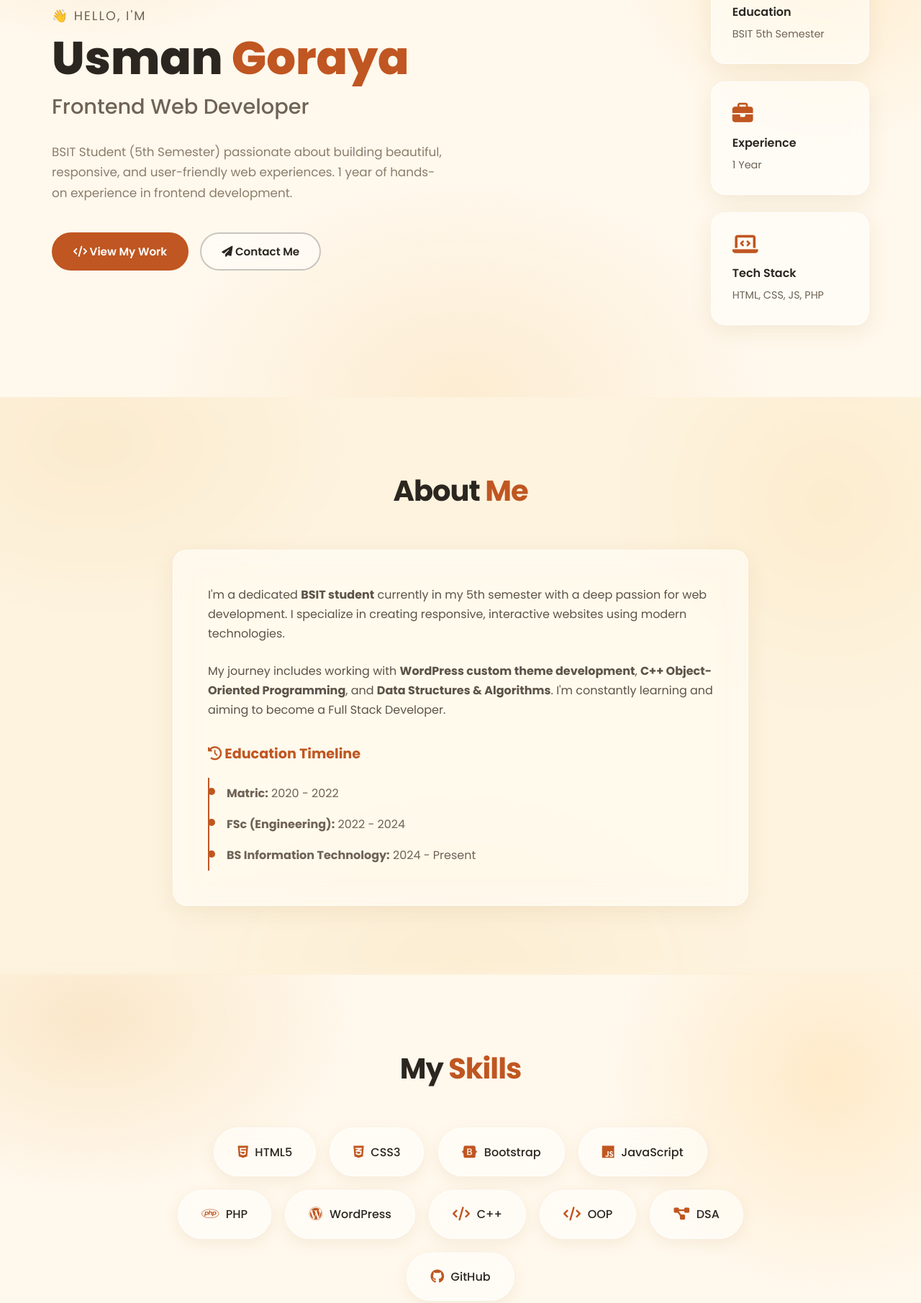
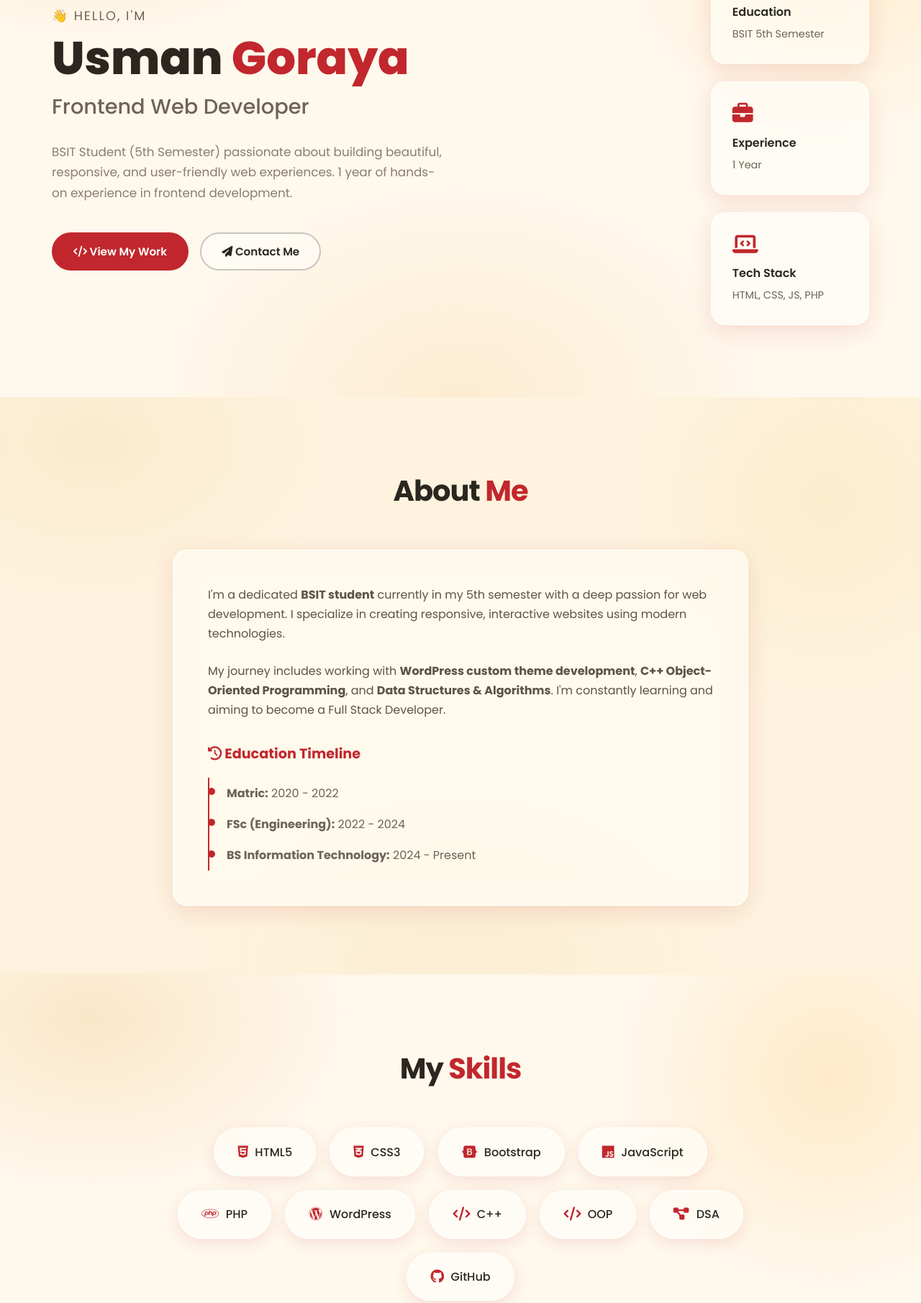
Before and after one commit to osmangoraya912-lang/Portfolio, a plain HTML site: page index.html in a window 1280 px wide. Shown: the part 248-2059 px from the top of the page at 72% size. Drawn offline with Linux system fonts and the light colour scheme.

Commit message:
Update style.css — red accent theme (#C1272D)

```diff
--- a/style.css
+++ b/style.css
@@ -8,10 +8,10 @@
     --bg-card: rgba(255, 255, 255, 0.55);
     --text-primary: #2B2620;
     --text-secondary: #6E6355;
-    --accent: #C05621;
-    --accent-hover: #9C4218;
+    --accent: #C1272D;
+    --accent-hover: #8C1D18;
     --border: rgba(255, 255, 255, 0.7);
-    --shadow: 0 10px 40px rgba(180, 140, 80, 0.18);
+    --shadow: 0 10px 40px rgba(193, 39, 45, 0.18);
     --transition: all 0.3s cubic-bezier(0.4, 0, 0.2, 1);
 }
 
@@ -114,7 +114,7 @@ body {
     backdrop-filter: blur(20px) saturate(1.4);
     -webkit-backdrop-filter: blur(20px) saturate(1.4);
     border-bottom: 1px solid rgba(255, 255, 255, 0.65);
-    box-shadow: 0 4px 24px rgba(180, 140, 80, 0.10);
+    box-shadow: 0 4px 24px rgba(193, 39, 45, 0.10);
     transition: var(--transition);
 }
 
@@ -237,7 +237,7 @@ body {
     padding: 1.8rem;
     border-radius: 20px;
     border: 1px solid var(--border);
-    box-shadow: 0 8px 30px rgba(180, 140, 80, 0.14);
+    box-shadow: 0 8px 30px rgba(193, 39, 45, 0.14);
     transition: var(--transition);
     min-width: 220px;
 }
@@ -284,7 +284,7 @@ body {
     border: 1px solid var(--border);
     border-radius: 20px;
     padding: 3rem;
-    box-shadow: 0 8px 30px rgba(180, 140, 80, 0.14);
+    box-shadow: 0 8px 30px rgba(193, 39, 45, 0.14);
     transition: var(--transition);
 }
 
@@ -351,7 +351,7 @@ body {
     backdrop-filter: blur(14px) saturate(1.3);
     -webkit-backdrop-filter: blur(14px) saturate(1.3);
     border: 1px solid var(--border);
-    box-shadow: 0 6px 20px rgba(180, 140, 80, 0.12);
+    box-shadow: 0 6px 20px rgba(193, 39, 45, 0.12);
     padding: 1.2rem 2rem;
     border-radius: 50px;
     font-weight: 500;
@@ -397,7 +397,7 @@ body {
     backdrop-filter: blur(16px) saturate(1.3);
     -webkit-backdrop-filter: blur(16px) saturate(1.3);
     border: 1px solid var(--border);
-    box-shadow: 0 8px 30px rgba(180, 140, 80, 0.13);
+    box-shadow: 0 8px 30px rgba(193, 39, 45, 0.13);
     border-radius: 20px;
     overflow: hidden;
     transition: var(--transition);
@@ -512,7 +512,7 @@ body {
     backdrop-filter: blur(16px) saturate(1.3);
     -webkit-backdrop-filter: blur(16px) saturate(1.3);
     border: 1px solid var(--border);
-    box-shadow: 0 8px 30px rgba(180, 140, 80, 0.13);
+    box-shadow: 0 8px 30px rgba(193, 39, 45, 0.13);
     border-radius: 20px;
     padding: 2.5rem 2rem;
     text-align: center;
```
